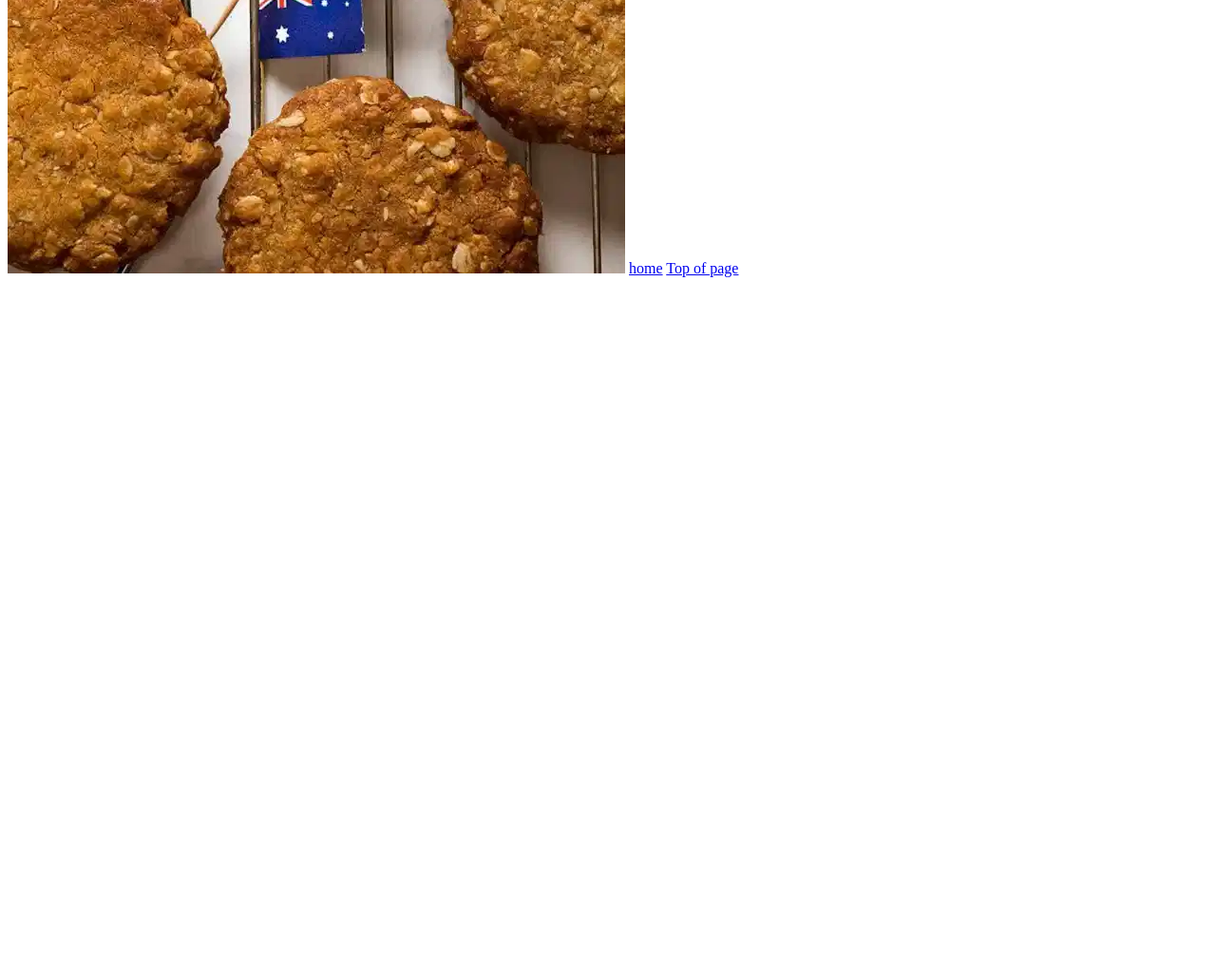
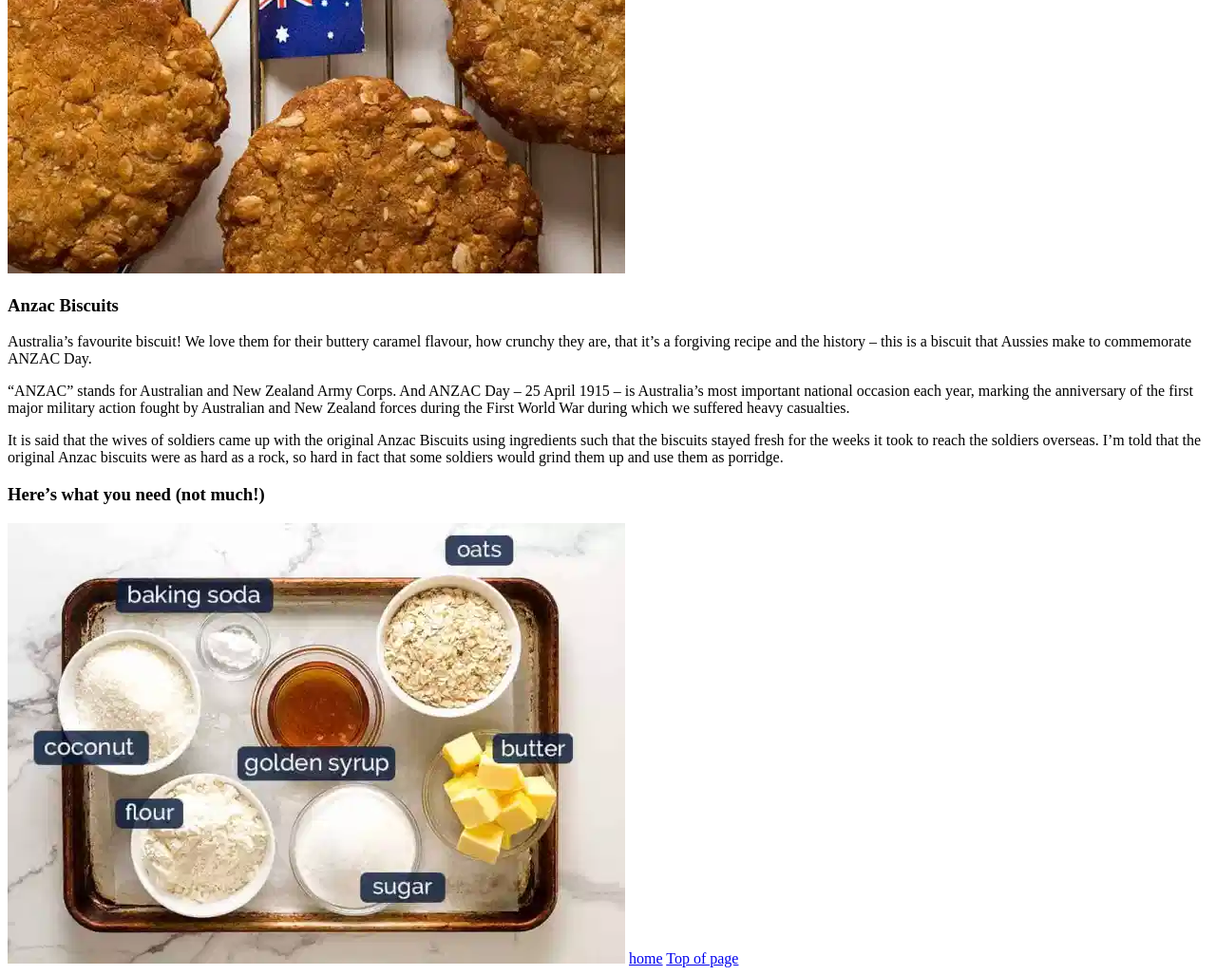
Before and after one commit to joshuaericksteele/odin-recipes, a plain HTML site: page recipes/anzac_biscuits.html in a window 1280 px wide. Shown: the part 702-1729 px from the top of the page at 95% size. Before the commit the page ends 1002 px from the top, so only its background shows below. Drawn offline with Linux system fonts and the light colour scheme.

Commit message:
images/Ingredients-in-Anzac-biscuits.webp

```diff
--- a/recipes/anzac_biscuits.html
+++ b/recipes/anzac_biscuits.html
@@ -9,6 +9,12 @@
 <body>
     <h1>Anzac Biscuits Recipe</h1>
     <img src="/images/Anzac-Biscuits.webp" alt="Anzac Biscuits">
+    <h3>Anzac Biscuits</h3>
+    <p>Australia’s favourite biscuit! We love them for their buttery caramel flavour, how crunchy they are, that it’s a forgiving recipe and the history – this is a biscuit that Aussies make to commemorate ANZAC Day.</p>
+    <p>“ANZAC” stands for Australian and New Zealand Army Corps. And ANZAC Day – 25 April 1915 – is Australia’s most important national occasion each year, marking the anniversary of the first major military action fought by Australian and New Zealand forces during the First World War during which we suffered heavy casualties.</p>
+    <p>It is said that the wives of soldiers came up with the original Anzac Biscuits using ingredients such that the biscuits stayed fresh for the weeks it took to reach the soldiers overseas. I’m told that the original Anzac biscuits were as hard as a rock, so hard in fact that some soldiers would grind them up and use them as porridge.</p>
+    <h3>Here’s what you need (not much!)</h3>
+    <img src="/images/Ingredients-in-Anzac-biscuits.webp" alt="anzac biscuits ingredients">
 
 
 
```
Also changed, not shown: images/Ingredients-in-Anzac-biscuits.webp (added).
